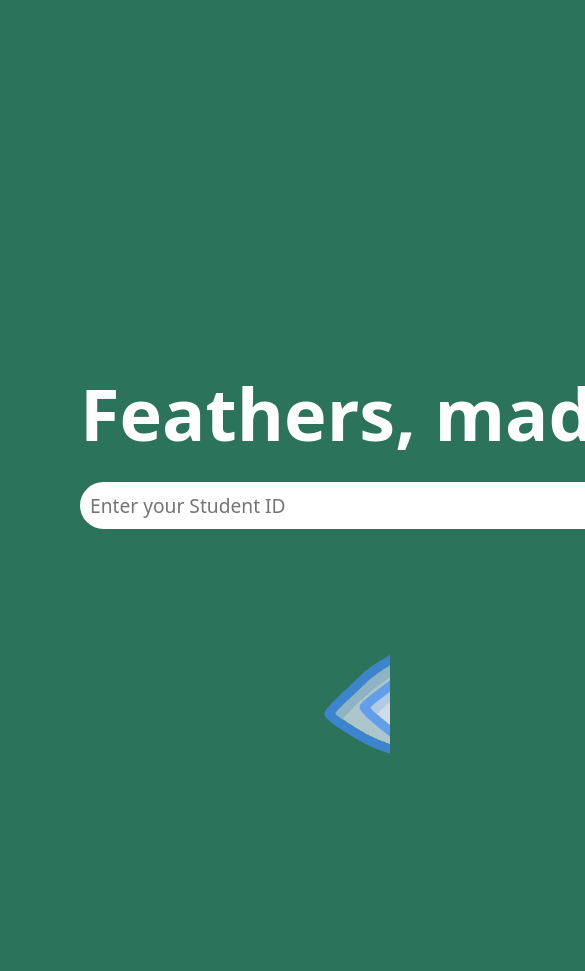
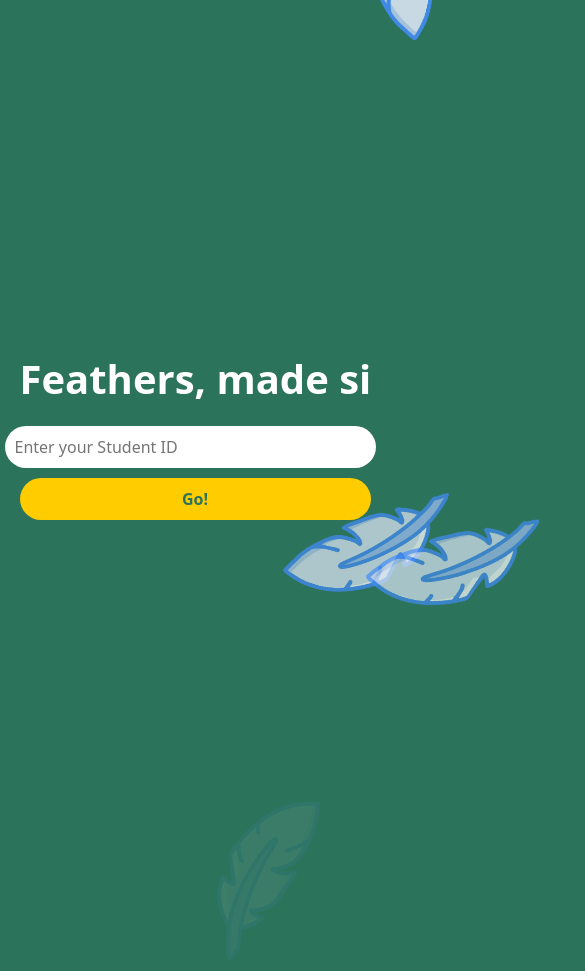
Before and after one commit to f-tes/feathers-check, a plain HTML site: page index.html in a window 390 px wide. Shown: the top 971 px of the page, 585 px wide, since content can reach past the window. Before the commit the page ends 844 px from the top, so only its background shows below. Drawn offline with Linux system fonts and the light colour scheme.

Commit message:
Update style.css

```diff
--- a/style.css
+++ b/style.css
@@ -137,3 +137,77 @@ h1 {
 @supports (--css: variables) {
     /* Dummy CSS to simulate randomness, update with JS if needed */
 }
+
+
+/* Base styles (for desktops) remain unchanged */
+
+/* Responsive Styles */
+@media screen and (max-width: 1024px) { /* Tablet styles */
+    .container {
+        margin-left: 40px; /* Reduce left margin */
+    }
+    h1 {
+        font-size: 3em; /* Smaller heading */
+    }
+    .search-box input {
+        width: 80%; /* Allow input field to shrink */
+    }
+    .feathers-display {
+        width: 80%; /* Reduce width */
+        font-size: 25px;
+        height: auto;
+        padding: 10px;
+        line-height: normal;
+    }
+    #feathers {
+        width: 100%; /* Feathers span full width */
+    }
+    #feathers i {
+        width: 200px; /* Reduce feather size */
+        height: 200px;
+    }
+}
+
+@media screen and (max-width: 768px) { /* Mobile styles */
+    body {
+        flex-direction: column;
+        justify-content: center;
+        align-items: center;
+        text-align: center;
+    }
+    .container {
+        margin-left: 0;
+        width: 90%;
+    }
+    h1 {
+        font-size: 2.5em;
+    }
+    .search-box {
+        flex-direction: column; /* Stack input and button */
+        width: 100%;
+    }
+    .search-box input {
+        width: 100%;
+        font-size: 1em;
+        margin-bottom: 10px;
+    }
+    .search-box button {
+        width: 100%;
+        font-size: 1em;
+    }
+    .feathers-display {
+        width: 90%;
+        font-size: 20px;
+        height: auto;
+        padding: 8px;
+    }
+    #feathers {
+        width: 100%;
+        height: 100%;
+        overflow: visible;
+    }
+    #feathers i {
+        width: 150px; /* Further reduce feather size */
+        height: 150px;
+    }
+}
```
